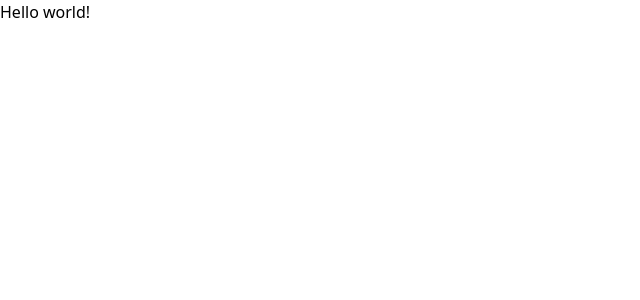
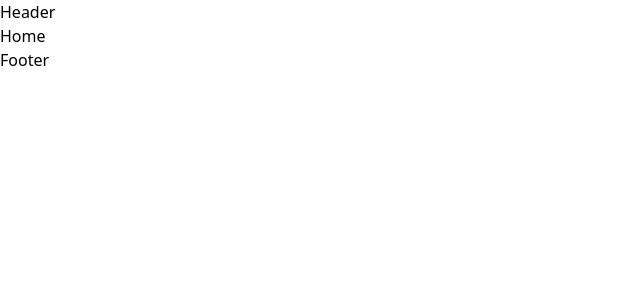
Before and after one commit to MartinsLucass/React-Ecommerce, a React (Vite) app: page / in a window 1280 px wide. Shown: the top 300 px of the page, without its empty margins (0-640 px from the left). Built offline with nearby package versions, Linux system fonts and the light colour scheme.

Commit message:
implementing routes

```diff
--- a/package.json
+++ b/package.json
@@ -11,7 +11,8 @@
   },
   "dependencies": {
     "react": "^18.2.0",
-    "react-dom": "^18.2.0"
+    "react-dom": "^18.2.0",
+    "react-router-dom": "^6.14.1"
   },
   "devDependencies": {
     "@types/react": "^18.2.14",
--- a/src/App.jsx
+++ b/src/App.jsx
@@ -1,9 +1,34 @@
+import React from "react"
+import { createBrowserRouter, RouterProvider, Outlet } from "react-router-dom"
 
-function App() {
+import Home from "./pages/Home";
+
+import Header from "./components/Header";
+import Footer from "./components/Footer";
+
+const Layout = () => {
+  return(
+    <div>
+      <Header />
+      <Outlet />
+      <Footer />
+    </div>
+  )
+}
+
+const router = createBrowserRouter([
+  {
+    element: <Layout />,
+    children: [
+      {path: '/', element: <Home />}
+    ]  }
+])
+
+const App = () => {
   return (
-      <h1 className="text-red-200">
-        Hello world!
-      </h1>
+    <div>
+      <RouterProvider router={router}/>
+    </div>
 
   )
 }
--- /dev/null
+++ b/src/components/Footer.jsx
@@ -0,0 +1,11 @@
+import React from "react";
+
+const Footer = () => {
+    return(
+        <h1>
+            Footer
+        </h1>
+    )
+}
+
+export default Footer;
--- /dev/null
+++ b/src/components/Header.jsx
@@ -0,0 +1,11 @@
+import React from "react";
+
+const Header = () => {
+    return(
+        <h1>
+            Header
+        </h1>
+    )
+}
+
+export default Header;
--- /dev/null
+++ b/src/pages/Home.jsx
@@ -0,0 +1,11 @@
+import React from "react";
+
+const Home = () => {
+    return(
+        <h1>
+            Home
+        </h1>
+    )
+}
+
+export default Home;
```
Also changed, not shown: 1 other file (tests, documents, lock files or other folders).
